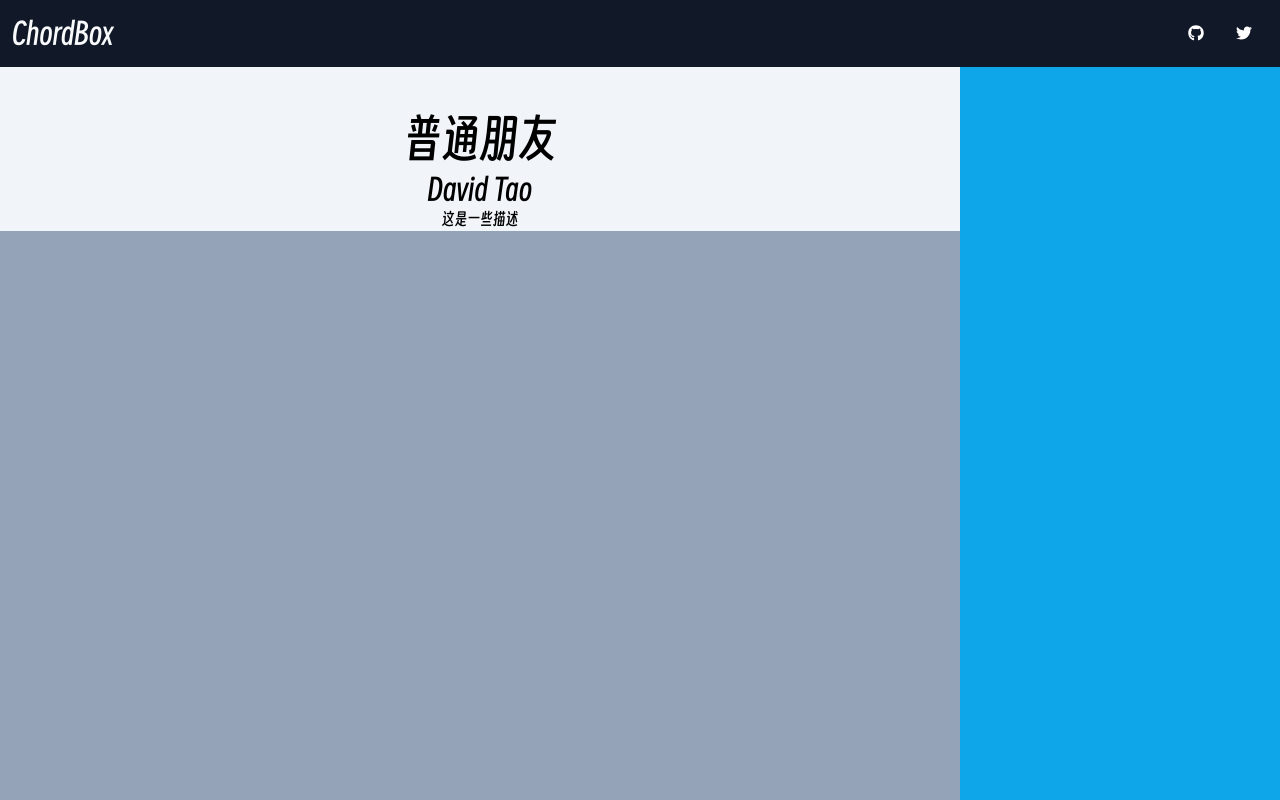
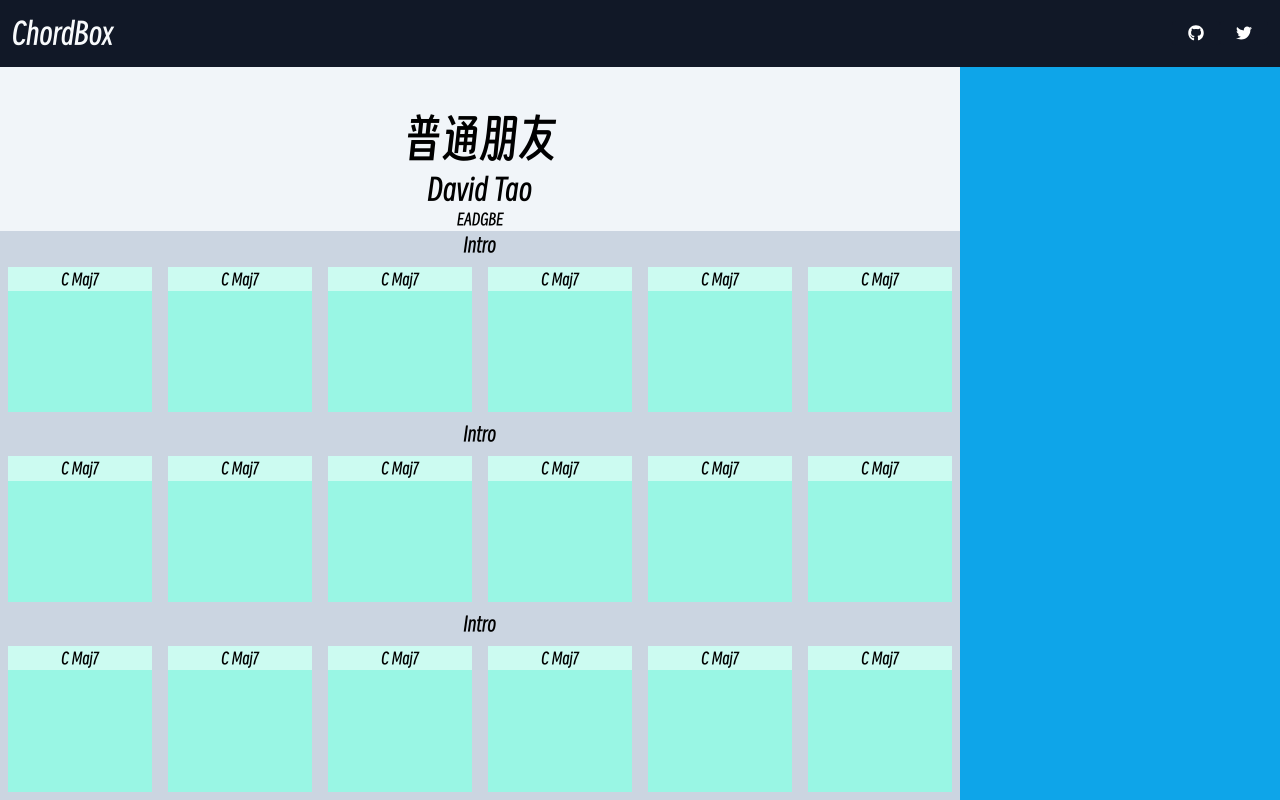
Before and after one commit to DongHY1/chordbox, a Next.js app: page / in a window 1280 px wide. Built offline with nearby package versions, Linux system fonts and the light colour scheme.

Commit message:
add chordbox

```diff
--- /dev/null
+++ b/components/Chord/ChordBox.tsx
@@ -0,0 +1,10 @@
+import React from 'react';
+
+export default function ChordBox() {
+  return (
+    <div className="flex flex-col basis-1/6 bg-red-100 m-2">
+      <div className="basis-1/6 text-center bg-teal-100">C Maj7</div>
+      <div className="basis-5/6 bg-teal-200"></div>
+    </div>
+  );
+}
--- /dev/null
+++ b/components/Chord/ChordRow.tsx
@@ -0,0 +1,18 @@
+import React from 'react';
+import ChordBox from './ChordBox';
+
+export default function ChordRow() {
+  return (
+    <div className="flex flex-col  bg-slate-300 basis-1/3 ">
+      <div className="basis-1/12 text-center text-xl">Intro</div>
+      <div className="flex flex-row basis-11/12">
+        <ChordBox />
+        <ChordBox />
+        <ChordBox />
+        <ChordBox />
+        <ChordBox />
+        <ChordBox />
+      </div>
+    </div>
+  );
+}
--- a/components/Tab.tsx
+++ b/components/Tab.tsx
@@ -1,11 +1,16 @@
 import React from 'react';
+import ChordRow from './Chord/ChordRow';
 import TabHeader from './TabHeader';
 
 export default function Tab() {
   return (
     <div className="flex flex-col h-full">
       <TabHeader />
-      <div className="bg-slate-400 basis-5/6 "></div>
+      <div className="flex flex-col h-full bg-slate-400 basis-5/6 ">
+        <ChordRow />
+        <ChordRow />
+        <ChordRow />
+      </div>
     </div>
   );
 }
--- a/components/TabHeader.tsx
+++ b/components/TabHeader.tsx
@@ -5,7 +5,7 @@ export default function TabHeader() {
     <div className="flex flex-col bg-slate-100 basis-1/6 ">
       <span className=" text-center text-5xl pt-12">普通朋友</span>
       <span className="text-3xl text-center pt-2">David Tao</span>
-      <p className="text-center text ">这是一些描述</p>
+      <p className="text-center text ">EADGBE</p>
     </div>
   );
 }
```
